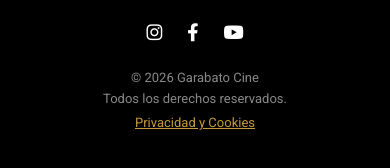
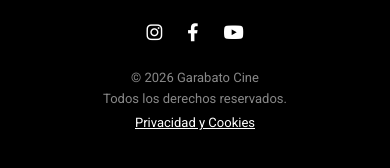
Before and after one commit to GarabatoCine/pagina-web, a plain HTML site: page proximamente.html in a window 390 px wide. Shown: the part 3871-4039 px from the top of the page. Drawn offline with nearby package versions, Linux system fonts and the light colour scheme.

Commit message:
Update proximamente.html

```diff
--- a/proximamente.html
+++ b/proximamente.html
@@ -489,13 +489,13 @@
             display: inline-block;
             margin-top: 6px;
             font-size: 13px;
-            color: #C49A3A;
+            color: #ffffff; /* Color normal */
             text-decoration: underline;
             transition: color 0.3s ease;
         }
 
         .politicas-link:hover {
-            color: #ffffff;
+            color: #C49A3A; /* Se pone amarillo al pasar el mouse */
         }
 
         /* RESPONSIVE DISPOSITIVOS (TABLETS) */
@@ -586,6 +586,15 @@
             }
             .columna-derecha {
                 text-align: center;
+            }
+            /* Asegura que el enlace mantenga el orden debajo en móviles */
+            .columna-derecha {
+                display: flex;
+                flex-direction: column;
+                align-items: center;
+            }
+            .politicas-link {
+                order: 3;
             }
         }
     </style>
```
